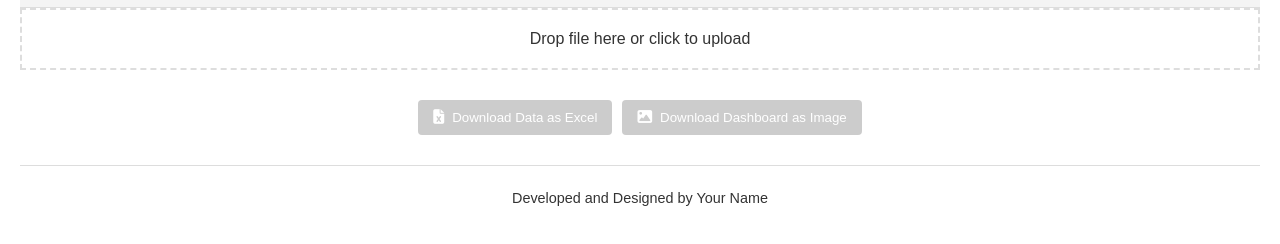
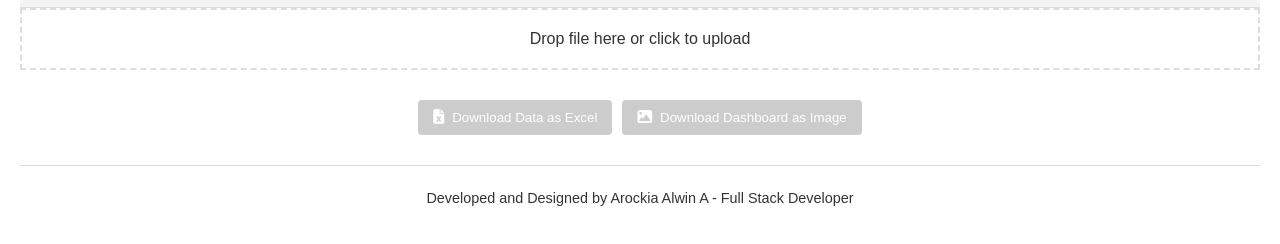
Before and after one commit to aroalwin/data-analysis-dashboard, a plain HTML site: page index.html in a window 1280 px wide. Shown: the part 68-312 px from the top of the page. Drawn offline with nearby package versions, Linux system fonts and the light colour scheme.

Commit message:
Update index.html

```diff
--- a/index.html
+++ b/index.html
@@ -41,10 +41,11 @@ Description: Main HTML file for the dashboard application.
             <button id="downloadImage" disabled><i class="fas fa-image"></i> Download Dashboard as Image</button>
         </section>
         <footer>
-            <p>Developed and Designed by Your Name</p>
+            <p>Developed and Designed by Arockia Alwin A - Full Stack Developer</p>
         </footer>
         <div id="loading"><i class="fas fa-spinner fa-spin"></i> Loading...</div>
     </main>
     <script src="app.js"></script>
 </body>
+
 </html>
```
